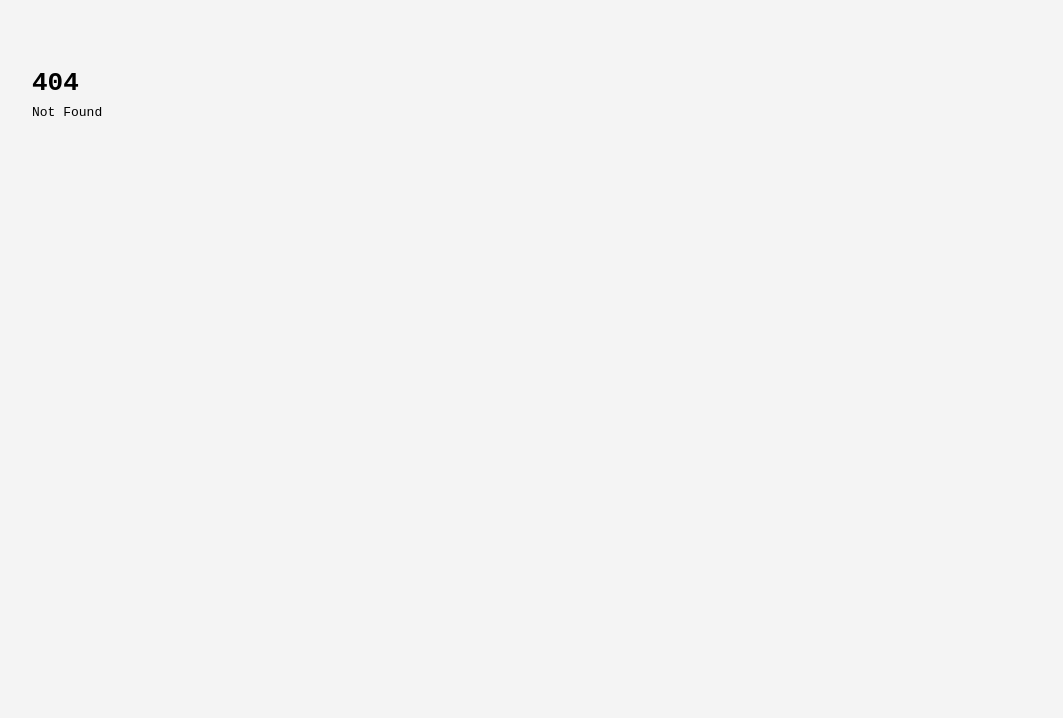
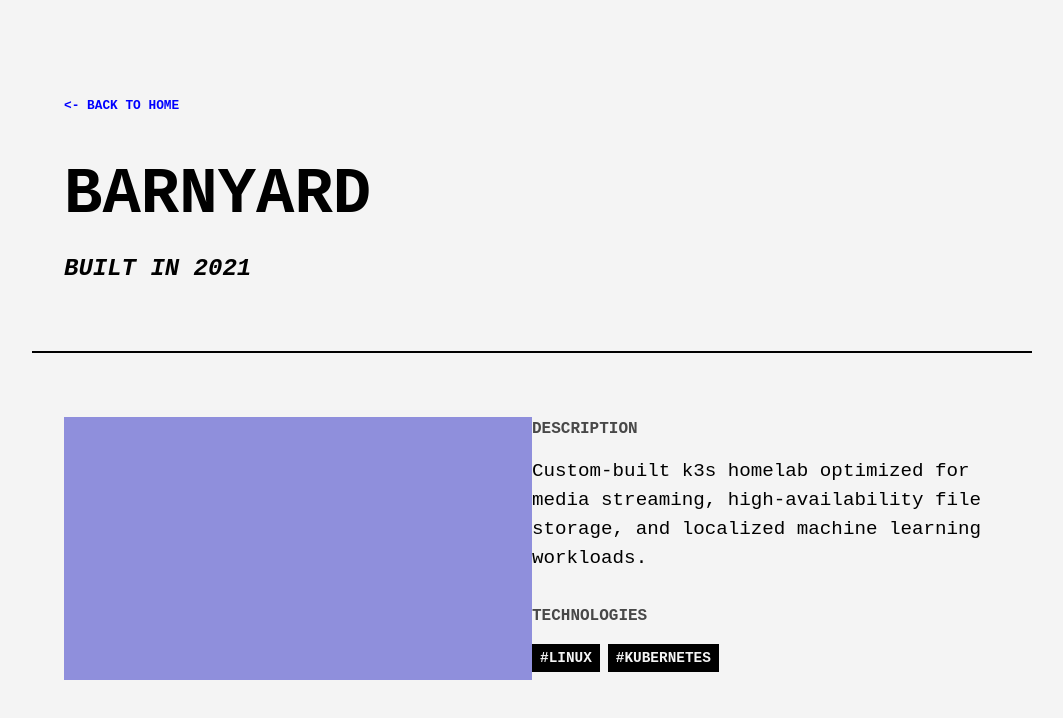
Before and after one commit to OpalWight/folio, a SvelteKit app: page /projects/barnyard in a window 1280 px wide. Before the commit this address had no page. Shown: the top 718 px of the page, without its empty margins (108-1171 px from the left). Built offline with nearby package versions, Linux system fonts and the light colour scheme.

Commit message:
boarder tweaking

```diff
--- /dev/null
+++ b/src/lib/projects.ts
@@ -0,0 +1,56 @@
+export interface Project {
+  title: string;
+  year: string;
+  slug: string;
+  description: string;
+  tags: string[];
+  link: string;
+}
+
+export const projects: Project[] = [
+  {
+    title: "CAREFLOW",
+    year: "2024",
+    slug: "careflow",
+    description:
+      "Revolutionizing nursing assistant education through immersive patient simulations and personalized quizzes.",
+    tags: ["#REACT", "#NODEJS", "#SQL"],
+    link: "/projects/careflow",
+  },
+  {
+    title: "NEUROTECH",
+    year: "2023",
+    slug: "neurotech",
+    description:
+      "Brain-computer interface visualization suite for real-time neural data analysis.",
+    tags: ["#PYTHON"],
+    link: "/projects/neurotech",
+  },
+  {
+    title: "CYCLONE",
+    year: "2023",
+    slug: "cyclone",
+    description:
+      "High-performance computer vision system for gate detection using YOLO and distributed computing.",
+    tags: ["#GO", "#PYTHON", "#YOLO"],
+    link: "/projects/cyclone",
+  },
+  {
+    title: "BASE PAIRING PROBABILITY MODEL",
+    year: "2022",
+    slug: "base-pairing-probability-model",
+    description:
+      "Finding alternatives to noisy experimental icSHAPE data by utilizing RNA base pairing probabilities.",
+    tags: ["#BIOINFORMATICS", "#TENSORFLOW"],
+    link: "/projects/base-pairing-probability-model",
+  },
+  {
+    title: "BARNYARD",
+    year: "2021",
+    slug: "barnyard",
+    description:
+      "Custom-built k3s homelab optimized for media streaming, high-availability file storage, and localized machine learning workloads.",
+    tags: ["#LINUX", "#KUBERNETES"],
+    link: "/projects/barnyard",
+  },
+];
--- a/src/routes/+page.svelte
+++ b/src/routes/+page.svelte
@@ -1,51 +1,31 @@
 <script lang="ts">
-  import { onMount } from 'svelte';
+  import { onMount } from "svelte";
+  import { projects } from "$lib/projects";
 
-  const projects = [
-    {
-      title: "CAREFLOW",
-      description: "Revolutionizing nursing assistant education through immersive patient simulations and personalized quizzes.",
-      tags: ["#REACT", "#NODEJS", "#SQL"],
-      link: "#",
-    },
-    {
-      title: "NEUROTECH",
-      description: "Brain-computer interface visualization suite for real-time neural data analysis.",
-      tags: ["#PYTHON"],
-      link: "#",
-    },
-    {
-      title: "CYCLONE",
-      description: "High-performance computer vision system for gate detection using YOLO and distributed computing.",
-      tags: ["#GO", "#PYTHON", "#YOLO"],
-      link: "#",
-    },
-    {
-      title: "BASE PAIRING PROBABILITY MODEL",
-      description: "Finding alternatives to noisy experimental icSHAPE data by utilizing RNA base pairing probabilities.",
-      tags: ["#BIOINFORMATICS", "#TENSORFLOW"],
-      link: "#",
-    },
-    {
-      title: "BARNYARD",
-      description: "Custom-built k3s homelab optimized for media streaming, high-availability file storage, and localized machine learning workloads.",
-      tags: ["#LINUX", "#KUBERNETES"],
-      link: "#",
-    }
-  ];
-
-  let spotifyData = $state({ title: 'LOADING...', artist: 'SPOTIFY', isPlaying: false, progress_ms: 0, duration_ms: 0 });
+  let spotifyData = $state({
+    title: "LOADING...",
+    artist: "SPOTIFY",
+    isPlaying: false,
+    progress_ms: 0,
+    duration_ms: 0,
+  });
 
   onMount(async () => {
     async function updateSpotify() {
       try {
-        const res = await fetch('/api/spotify');
+        const res = await fetch("/api/spotify");
         const data = await res.json();
         if (data.title) {
           spotifyData = data;
         }
       } catch (e) {
-        spotifyData = { title: 'OFFLINE', artist: 'IPOD', isPlaying: false, progress_ms: 0, duration_ms: 0 };
+        spotifyData = {
+          title: "OFFLINE",
+          artist: "IPOD",
+          isPlaying: false,
+          progress_ms: 0,
+          duration_ms: 0,
+        };
       }
     }
 
@@ -56,7 +36,10 @@
 
     // Local ticker to update the time every second
     const tickerInterval = setInterval(() => {
-      if (spotifyData.isPlaying && spotifyData.progress_ms < spotifyData.duration_ms) {
+      if (
+        spotifyData.isPlaying &&
+        spotifyData.progress_ms < spotifyData.duration_ms
+      ) {
         spotifyData.progress_ms += 1000;
       }
     }, 1000);
@@ -82,7 +65,7 @@
         (code >= 0xff00 && code <= 0xff60) || // Fullwidth Forms
         (code >= 0xffe0 && code <= 0xffe6) || // Fullwidth Forms
         (code >= 0x20000 && code <= 0x2fffd) || // CJK Unified Ideographs Extension B-D
-        (code >= 0x30000 && code <= 0x3fffd)    // CJK Unified Ideographs Extension E-F
+        (code >= 0x30000 && code <= 0x3fffd) // CJK Unified Ideographs Extension E-F
       ) {
         width += 2;
       } else {
@@ -93,14 +76,14 @@
   }
 
   function truncate(str: string, len: number) {
-    if (!str) return ' '.repeat(len);
+    if (!str) return " ".repeat(len);
 
     const totalWidth = getVisualWidth(str);
     if (totalWidth <= len) {
-      return str + ' '.repeat(len - totalWidth);
+      return str + " ".repeat(len - totalWidth);
     }
 
-    let result = '';
+    let result = "";
     let currentWidth = 0;
     const limit = len - 3;
 
@@ -113,32 +96,32 @@
       currentWidth += charWidth;
     }
 
-    result += '...';
+    result += "...";
     currentWidth += 3;
 
-    return result + ' '.repeat(Math.max(0, len - currentWidth));
+    return result + " ".repeat(Math.max(0, len - currentWidth));
   }
 
   function formatTime(ms: number) {
-    if (!ms) return '00:00';
+    if (!ms) return "00:00";
     const seconds = Math.floor((ms / 1000) % 60);
     const minutes = Math.floor((ms / (1000 * 60)) % 60);
-    return `${minutes.toString().padStart(2, '0')}:${seconds.toString().padStart(2, '0')}`;
+    return `${minutes.toString().padStart(2, "0")}:${seconds.toString().padStart(2, "0")}`;
   }
 
   function getProgressBar(progress: number, duration: number, width: number) {
-    if (!duration) return '-'.repeat(width);
+    if (!duration) return "-".repeat(width);
     const percent = Math.min(progress / duration, 1);
     const filled = Math.round(width * percent);
-    return '#'.repeat(filled) + '-'.repeat(width - filled);
+    return "#".repeat(filled) + "-".repeat(width - filled);
   }
 
   function getPlaybackStatus(progress: number, duration: number, len: number) {
-    if (!duration) return ' '.repeat(len);
+    if (!duration) return " ".repeat(len);
     const current = formatTime(progress);
     const total = formatTime(duration);
     const spaces = len - current.length - total.length;
-    return current + ' '.repeat(Math.max(0, spaces)) + total;
+    return current + " ".repeat(Math.max(0, spaces)) + total;
   }
 </script>
 
@@ -162,150 +145,66 @@
 </section>
 
 <section class="about">
-
   <h2 class="section-header">ABOUT ME</h2>
 
   <div class="grid grid-2">
+    <div>
+      <p class="bold-italic">
+        I am a software engineer specializing in architecting systems from the
+        metal to the browser.
+      </p>
+    </div>
 
-        <div>
-
-          <p class="bold-italic">I am a software engineer specializing in architecting systems from the metal to the browser.</p>
-
-        </div>
-
-
-
-                    <div>
-
-                      <p>A pre-med student turned software engineer, I bridge the gap between clinical empathy and technical complexity. I'm dedicated to end-to-end ownership and building robust, scalable systems that prioritize human-centric impact.</p>
-
-                    </div>
-
-
-
-
-
-
-
-
-
+    <div>
+      <p>
+        A pre-med student turned software engineer, I bridge the gap between
+        clinical empathy and technical complexity. I'm dedicated to end-to-end
+        ownership and building robust, scalable systems that prioritize
+        human-centric impact.
+      </p>
+    </div>
   </div>
-
 </section>
 
-
-
 <section class="projects">
-
   <h2 class="section-header">FEATURED PROJECTS</h2>
 
   <div class="project-grid">
-
     {#each projects as project}
-
-      <div class="project-item">
-
+      <a href={project.link} class="project-item">
         <div class="project-image-placeholder">
-
           <div class="overlay"></div>
-
         </div>
 
         <div class="project-content">
-
-          <div class="project-meta">
-
-            <span>[ PRJ_0{projects.indexOf(project) + 1} ]</span>
-
-            <span>2026</span>
-
-          </div>
-
           <h3>{project.title}</h3>
-
-          <p>{project.description}</p>
-
-          <div class="project-tags">
-
-            {#each project.tags as tag}
-
-              <span>{tag}</span>
-
-            {/each}
-
-          </div>
-
-          <a href={project.link} class="more-link">MORE -></a>
-
+          <p class="project-year">(built in {project.year})</p>
         </div>
-
-      </div>
-
+      </a>
     {/each}
-
   </div>
-
 </section>
 
-
-
 <section class="hobbies">
-
-
-
   <h2 class="section-header">OFF THE CLOCK</h2>
 
+  <div class="grid grid-2">
+    <div class="interactive-zone">
+      <h3 class="hobby-title">GUITAR</h3>
 
+      <p>
+        still very much a noob, but I enjoy learning to play and sing along to
+        wtv song I'm listening to at the time!
+      </p>
+    </div>
 
-  <div class="grid grid-2">
+    <div class="interactive-zone">
+      <h3 class="hobby-title">OVERWATCH</h3>
 
-
-
-        <div class="interactive-zone">
-
-
-
-          <h3 class="hobby-title">GUITAR</h3>
-
-
-
-          <p>still very much a noob, but I enjoy learning to play and sing along to wtv song I'm listening to at the time!</p>
-
-
-
-        </div>
-
-
-
-        <div class="interactive-zone">
-
-
-
-          <h3 class="hobby-title">OVERWATCH</h3>
-
-
-
-          <p>Tracer main. Need a duo, hmu @opalwight on steam.</p>
-
-
-
-        </div>
-
-
-
-
-
-
-
+      <p>Tracer main. Need a duo, hmu @opalwight on steam.</p>
+    </div>
   </div>
-
-
-
 </section>
-
-
-
-
 
 <section class="ascii-art-container">
   <pre class="ascii-art">
@@ -314,12 +213,23 @@
 | |                              |
 | |   _________________________  |
 | |  |                        |  |
-| |  | {truncate(spotifyData.isPlaying ? 'NOW PLAYING:' : 'LAST PLAYED:', 22)} |  |
+| |  | {truncate(
+      spotifyData.isPlaying ? "NOW PLAYING:" : "LAST PLAYED:",
+      22,
+    )} |  |
 | |  |                        |  |
 | |  | {truncate(spotifyData.title, 22)} |  |
 | |  | {truncate(spotifyData.artist, 22)} |  |
-| |  | {getProgressBar(spotifyData.progress_ms, spotifyData.duration_ms, 22)} |  |
-| |  | {getPlaybackStatus(spotifyData.progress_ms, spotifyData.duration_ms, 22)} |  |
+| |  | {getProgressBar(
+      spotifyData.progress_ms,
+      spotifyData.duration_ms,
+      22,
+    )} |  |
+| |  | {getPlaybackStatus(
+      spotifyData.progress_ms,
+      spotifyData.duration_ms,
+      22,
+    )} |  |
 | |  |                        |  |
 | |  |                        |  |
 | |  |                        |  |
@@ -392,23 +302,27 @@
 
   .project-grid {
     display: grid;
-    grid-template-columns: repeat(auto-fill, minmax(300px, 1fr));
-    gap: 2rem;
+    grid-template-columns: repeat(auto-fill, minmax(180px, 1fr));
+    gap: 1.5rem;
   }
 
   .project-item {
     display: flex;
     flex-direction: column;
-    border: 2px solid black;
-    background: var(--bg-color);
+    background: var(--container-bg);
+    text-decoration: none;
+    color: inherit;
+    max-width: 200px;
   }
 
   .project-content {
-    padding: 1.5rem;
+    padding: 0.75rem;
     display: flex;
     flex-direction: column;
+    justify-content: center;
+    align-items: flex-start;
     flex-grow: 1;
-    gap: 1rem;
+    text-align: left;
     transition:
       background-color 0.2s ease,
       color 0.2s ease;
@@ -419,39 +333,26 @@
     color: white;
   }
 
-  .project-item:hover .more-link,
-  .project-item:hover .project-tags span,
-  .project-item:hover .project-meta span,
   .project-item:hover h3,
-  .project-item:hover p {
+  .project-item:hover .project-year {
     color: white;
   }
 
-  .project-meta {
-    display: flex;
-    justify-content: space-between;
-    font-size: 0.7rem;
-    font-weight: 700;
+  .project-content h3 {
+    font-size: 0.85rem;
+    margin: 0;
   }
 
-  .project-content h3 {
-    font-size: 1.2rem;
-  }
-
-  .project-tags {
-    display: flex;
-    flex-wrap: wrap;
-    gap: 0.5rem;
+  .project-year {
     font-size: 0.7rem;
-    font-weight: 700;
-    margin-top: auto;
+    margin-top: 0.2rem;
+    color: #888;
   }
 
   .project-image-placeholder {
     background-color: #ccc;
     position: relative;
-    height: 200px;
-    border-bottom: 2px solid black;
+    aspect-ratio: 1 / 0.75;
   }
 
   .hobby-title {
@@ -477,12 +378,6 @@
     text-align: left;
   }
 
-  .ascii-source {
-    font-size: 0.7rem;
-    font-weight: 700;
-    opacity: 0.5;
-  }
-
   .overlay {
     position: absolute;
     top: 0;
@@ -491,11 +386,6 @@
     height: 100%;
     background-color: var(--accent-color);
     opacity: 0.3;
-  }
-
-  .more-link {
-    display: inline-block;
-    margin-top: 1rem;
   }
 
   .footer-links {
--- /dev/null
+++ b/src/routes/projects/[slug]/+page.svelte
@@ -0,0 +1,104 @@
+<script lang="ts">
+  let { data } = $props();
+</script>
+
+<svelte:head>
+  <title>{data.project.title} | ALBERT VO</title>
+</svelte:head>
+
+<section class="project-header">
+  <a href="/" class="back-link">&lt;- BACK TO HOME</a>
+  <h1 class="project-title">{data.project.title}</h1>
+  <p class="project-year">BUILT IN {data.project.year}</p>
+</section>
+
+<section class="project-details">
+  <div class="grid grid-2">
+    <div class="project-visual">
+       <div class="project-image-placeholder">
+          <div class="overlay"></div>
+       </div>
+    </div>
+    <div class="project-info">
+      <h2 class="section-header">DESCRIPTION</h2>
+      <p class="project-description">{data.project.description}</p>
+
+      <h2 class="section-header">TECHNOLOGIES</h2>
+      <div class="project-tags">
+        {#each data.project.tags as tag}
+          <span>{tag}</span>
+        {/each}
+      </div>
+    </div>
+  </div>
+</section>
+
+<style>
+  .project-header {
+    padding-top: 2rem;
+  }
+
+  .back-link {
+    display: inline-block;
+    margin-bottom: 2rem;
+    font-size: 0.8rem;
+  }
+
+  .project-title {
+    font-size: clamp(2rem, 5vw, 4rem);
+    margin-bottom: 0.5rem;
+  }
+
+  .project-year {
+    font-size: 1.5rem;
+    font-weight: 700;
+    font-style: italic;
+  }
+
+  .project-image-placeholder {
+    background-color: #ccc;
+    position: relative;
+    aspect-ratio: 16 / 9;
+  }
+
+  .overlay {
+    position: absolute;
+    top: 0;
+    left: 0;
+    width: 100%;
+    height: 100%;
+    background-color: var(--accent-color);
+    opacity: 0.3;
+  }
+
+  .project-description {
+    font-size: 1.2rem;
+    margin-bottom: 2rem;
+  }
+
+  .section-header {
+    font-size: 1rem;
+    margin-bottom: 1rem;
+    opacity: 0.7;
+  }
+
+  .project-tags {
+    display: flex;
+    flex-wrap: wrap;
+    gap: 0.5rem;
+    font-size: 0.9rem;
+    font-weight: 700;
+  }
+
+  .project-tags span {
+    background-color: var(--text-color);
+    color: var(--bg-color);
+    padding: 0.2rem 0.5rem;
+  }
+
+  @media (max-width: 767px) {
+    .project-info {
+      margin-top: 2rem;
+    }
+  }
+</style>
--- /dev/null
+++ b/src/routes/projects/[slug]/+page.ts
@@ -0,0 +1,12 @@
+import { error } from '@sveltejs/kit';
+import { projects } from '$lib/projects';
+
+export function load({ params }) {
+	const project = projects.find((p) => p.slug === params.slug);
+
+	if (!project) throw error(404, 'Project not found');
+
+	return {
+		project
+	};
+}
```
Also changed, not shown: 1 other file (tests, documents, lock files or other folders).
